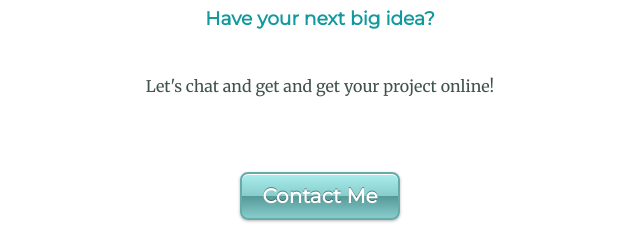
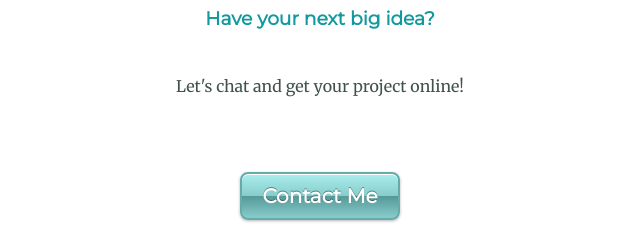
Before and after one commit to JeanetteW/WebDesign, a plain HTML site: page index.html in a window 1280 px wide. Shown: the part 2273-2513 px from the top of the page, 320-960 px from the left. Drawn offline with Linux system fonts and the light colour scheme.

Commit message:
Bottom line spelling errors fixed

```diff
--- a/index.html
+++ b/index.html
@@ -11,10 +11,10 @@
 
 <body>
   <div class="top-container">
-    <img class="top-cloud"src="images/cloud.png" alt="cloud-imgage">
+    <img class="top-cloud" src="images/cloud.png" alt="cloud-imgage">
     <h1>I'm Jeanette</h1>
     <h2>a <span class="web">web</span> designer</h2>
-    <img class="bottom-cloud"src="images/cloud.png" alt="cloud-imgage">
+    <img class="bottom-cloud" src="images/cloud.png" alt="cloud-imgage">
     <img src="images/mountain.png" alt="mountain-imgage">
   </div>
 
@@ -42,7 +42,7 @@
     <div class="contact-me">
       <h2>Get In Touch</h2>
       <h3>Have your next big idea?</h3>
-        <p class="contact-message">Let's chat and get and get your project online!</p>
+      <p class="contact-message">Let's chat and get your project online!</p>
     <a href="mailto:jeanette@agoodidea.co.za" class="button">Contact Me</a>
     </div>
   </div>
```
Lines whose indentation alone changed are shown as unchanged.
